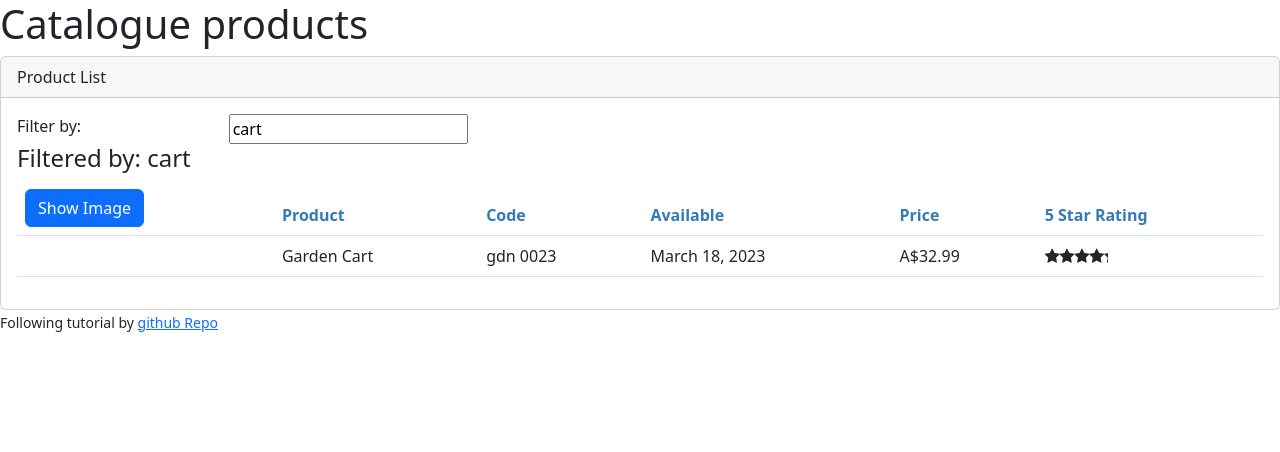
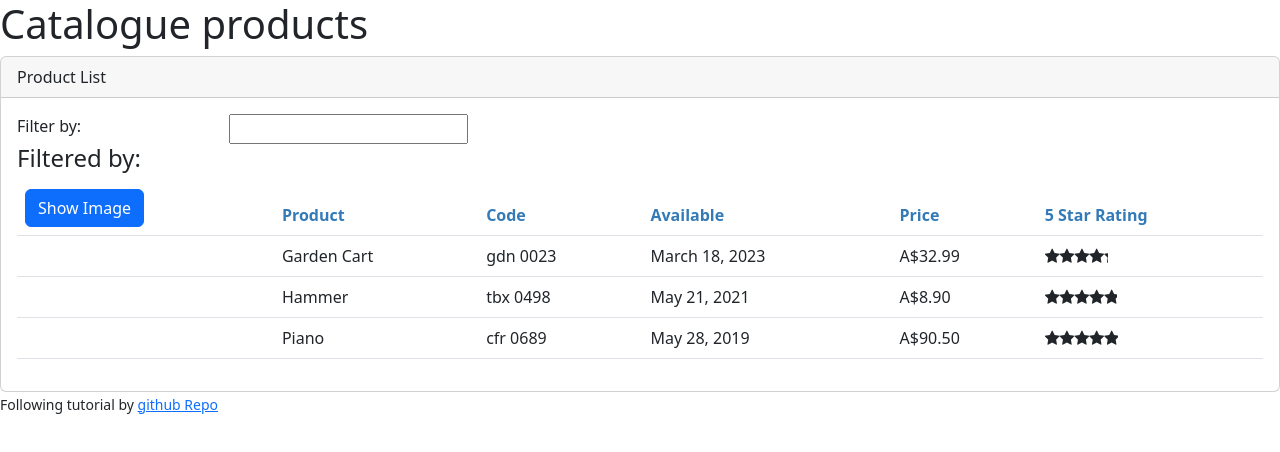
Before and after one commit to Lilish-Warrior/product-list, an Angular app: page / in a window 1280 px wide. Shown: the top 452 px of the page. Built offline with nearby package versions, Linux system fonts and the light colour scheme.

Commit message:
Created products service

```diff
--- a/src/app/products/product-list.component.ts
+++ b/src/app/products/product-list.component.ts
@@ -1,5 +1,6 @@
 import { Component, OnInit } from '@angular/core';
 import { IProduct } from './product';
+import { ProductService } from './product.service';
 
 @Component({
   selector: 'pm-products',
@@ -24,28 +25,9 @@
 
   filteredProducts: IProduct[] = [];
 
-  products: IProduct[] = [
-    {
-      productId: 2,
-      productName: 'Garden Cart',
-      productCode: 'GDN-0023',
-      releaseDate: 'March 18, 2023',
-      description: ' Rolling garden cart',
-      price: 32.99,
-      starRating: 4.2,
-      imageURL: 'assets/images/garden_cart.png',
-    },
-    {
-      productId: 5,
-      productName: 'Hammer',
-      productCode: 'TBX-0498',
-      releaseDate: 'May 21, 2021',
-      description: ' Curved Hammer',
-      price: 8.9,
-      starRating: 4.8,
-      imageURL: 'assets/images/hammer.png',
-    },
-  ];
+  products: IProduct[] = [];
+
+  constructor(private productService: ProductService) {}
 
   performFilter(filteredBy: string): IProduct[] {
     filteredBy = filteredBy.toLocaleLowerCase();
@@ -59,7 +41,8 @@
   }
 
   ngOnInit(): void {
-    this.listFilter = 'cart';
+    this.products = this.productService.getProducts();
+    this.filteredProducts = this.products;
   }
 
   onRatingClicked(message: string): void {
--- /dev/null
+++ b/src/app/products/product.service.ts
@@ -0,0 +1,42 @@
+import { Injectable } from '@angular/core';
+import { IProduct } from './product';
+
+@Injectable({
+  providedIn: 'root',
+})
+export class ProductService {
+  getProducts(): IProduct[] {
+    return [
+      {
+        productId: 2,
+        productName: 'Garden Cart',
+        productCode: 'GDN-0023',
+        releaseDate: 'March 18, 2023',
+        description: ' Rolling garden cart',
+        price: 32.99,
+        starRating: 4.2,
+        imageURL: 'assets/images/garden_cart.png',
+      },
+      {
+        productId: 5,
+        productName: 'Hammer',
+        productCode: 'TBX-0498',
+        releaseDate: 'May 21, 2021',
+        description: ' Curved Hammer',
+        price: 8.9,
+        starRating: 4.8,
+        imageURL: 'assets/images/hammer.png',
+      },
+      {
+        productId: 4,
+        productName: 'Piano',
+        productCode: 'CFR-0689',
+        releaseDate: 'May 28, 2019',
+        description: ' Great Piano',
+        price: 90.5,
+        starRating: 4.9,
+        imageURL: 'assets/images/piano.png',
+      },
+    ];
+  }
+}
```
